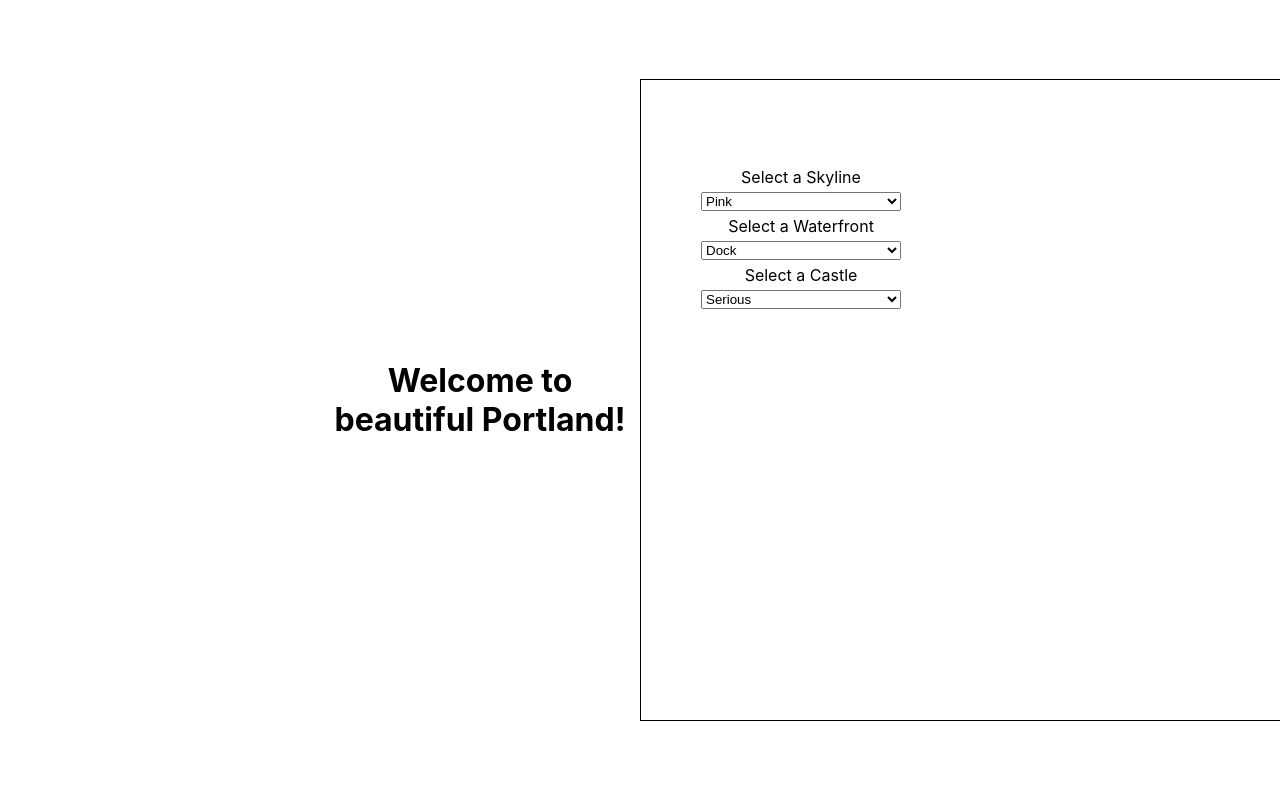
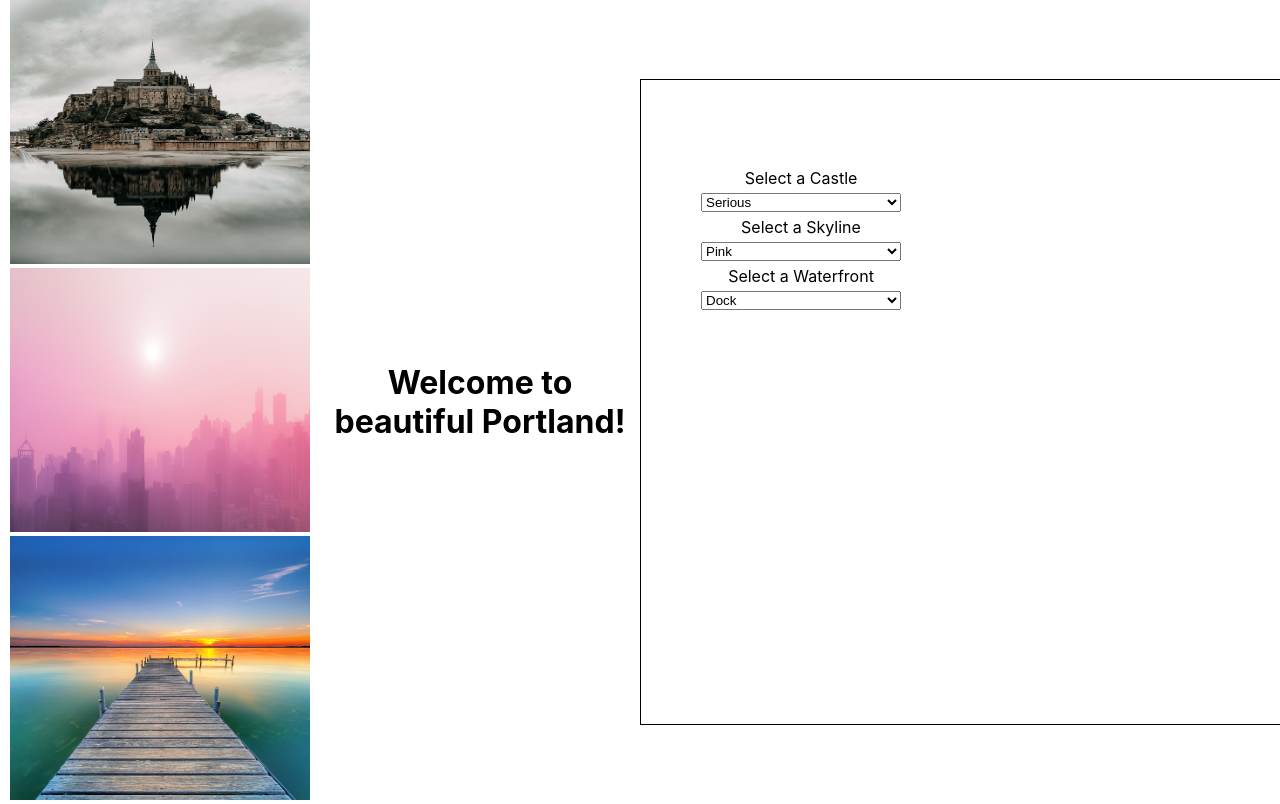
Before and after one commit to ClareMcDonald/react-half-baked-city-builder, a React (Create React App) app: page / in a window 1280 px wide. Built offline with nearby package versions, Linux system fonts and the light colour scheme.

Commit message:
rendered images in City.js

```diff
--- a/src/App.js
+++ b/src/App.js
@@ -35,9 +35,9 @@
         <section className='dropdowns'>
 
           {/*  render all three Dropdown components (WaterfrontDropdown, SkylineDropdown, CastleDropdown) here. */}
+          <CastleDropdown setCastleId={setCastleId} />
           <SkylineDropdown setSkylineId={setSkylineId} />
           <WaterfrontDropdown setWaterfrontId={setWaterfrontId} />
-          <CastleDropdown setCastleId={setCastleId} />
 
           {/* In each Dropdown, pass as props the state handler functions defined above, so that these child components can manipulate parent state */}
 
--- a/src/City.js
+++ b/src/City.js
@@ -1,10 +1,13 @@
 import React from 'react';
 
-export default function City(props) {
+export default function City({ skylineId, waterfrontId, castleId }) {
   return (
     <div className="city">
       {/* this component should take 3 props: waterfrontId, skylineId, and castlId */}
       {/* use these 3 ids in img tags load approriate images that live in the public directory */}
+      <img className="image" src={`castle-${castleId}.jpeg`}/>
+      <img className="image" src={`skyline-${skylineId}.jpeg`}/>
+      <img className="image" src={`waterfront-${waterfrontId}.jpeg`}/>
     </div>
   );
 }
```
